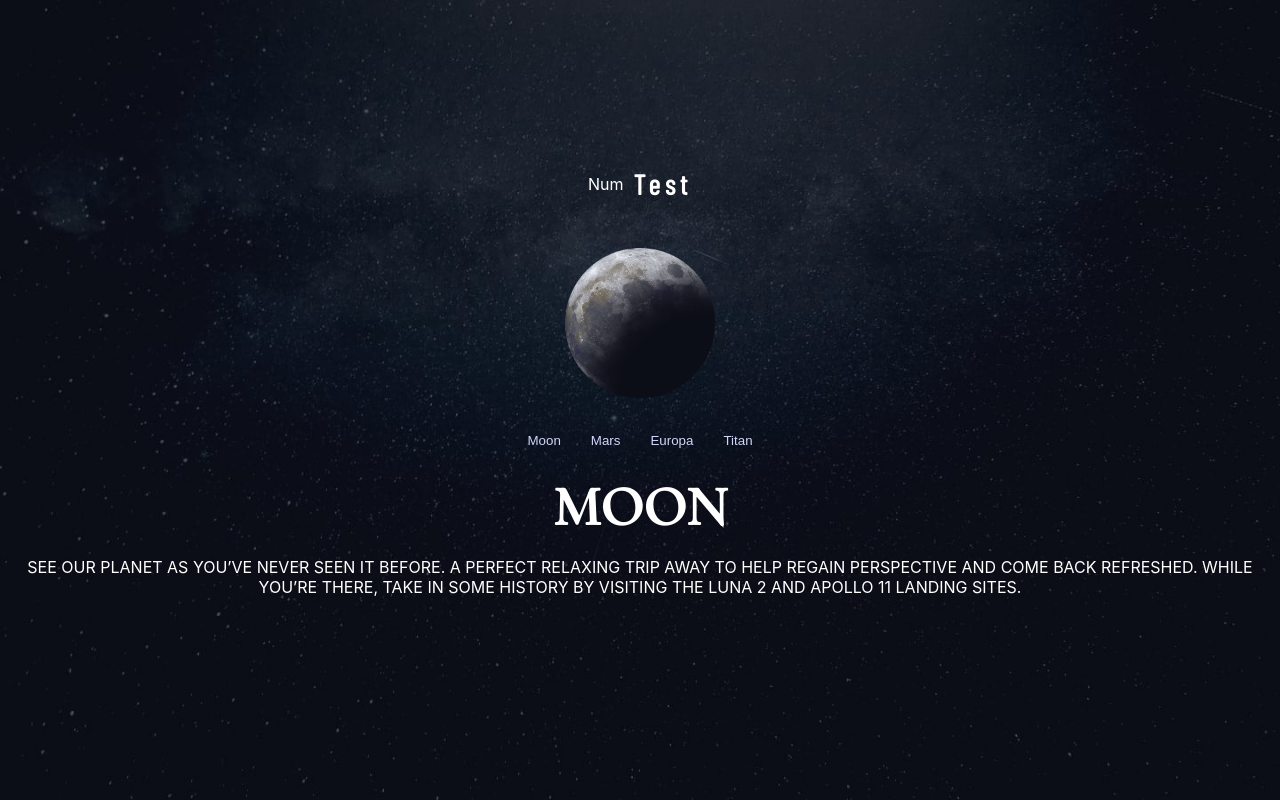
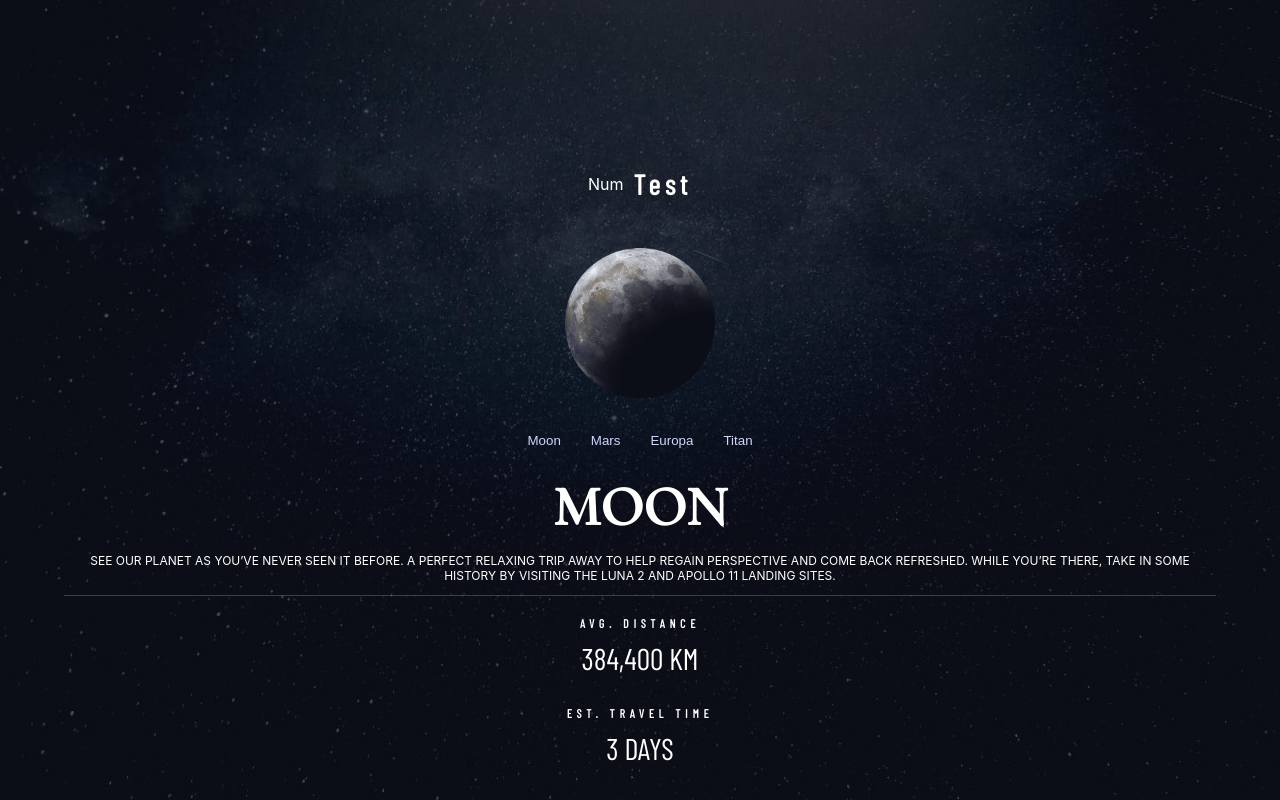
Before and after one commit to Stamwill/space-tourism, a Next.js app: page /destination in a window 1280 px wide. Built offline with nearby package versions, Linux system fonts and the light colour scheme.

Commit message:
[Planets] Add state

```diff
--- a/src/blocks/Planets/Planets.js
+++ b/src/blocks/Planets/Planets.js
@@ -1,6 +1,5 @@
 import * as React from 'react'
 import PropTypes from 'prop-types'
-import Link from 'next/link'
 import classes from './Planets.module.css'
 
 const Planets = React.forwardRef(function Planets(props, ref) {
@@ -8,6 +7,8 @@ const Planets = React.forwardRef(function Planets(props, ref) {
   const [currentImg, setCurrentImg] = React.useState(api[0].images.img)
   const [currentMoon, setCurrentMoon] = React.useState('moon')
   const [currentDescription, setCurrentDescription] = React.useState(api[0].description)
+  const [currentDistance, setCurrentDistance] = React.useState(api[0].distance)
+  const [currentTravel, setCurrentTravel] = React.useState(api[0].travel)
 
   return (
     <div className={classes.root} ref={ref} {...other}>
@@ -22,7 +23,13 @@ const Planets = React.forwardRef(function Planets(props, ref) {
                 onClick={() =>
                   setCurrentMoon(
                     moon.name,
-                    setCurrentDescription(moon.description, setCurrentImg(moon.images.img)),
+                    setCurrentDescription(
+                      moon.description,
+                      setCurrentImg(
+                        moon.images.img,
+                        setCurrentDistance(moon.distance, setCurrentTravel(moon.travel)),
+                      ),
+                    ),
                   )
                 }
               >
@@ -31,8 +38,18 @@ const Planets = React.forwardRef(function Planets(props, ref) {
             </div>
           ))}
         </div>
-        <h3>{currentMoon}</h3>
-        <p>{currentDescription}</p>
+        <div className={classes.textContainer}>
+          <h3>{currentMoon}</h3>
+          <p className={classes.description}>{currentDescription}</p>
+          <div className={classes.line} />
+        </div>
+
+        <div className={classes.test}>
+          <h5 className={classes.distanceHeader}>AVG. DISTANCE</h5>
+          <p className={classes.distance}>{currentDistance}</p>
+          <h5 className={classes.distanceHeader}>EST. TRAVEL TIME</h5>
+          <p className={classes.distance}>{currentTravel}</p>
+        </div>
       </div>
     </div>
   )
--- a/src/blocks/Planets/Planets.module.css
+++ b/src/blocks/Planets/Planets.module.css
@@ -33,3 +33,37 @@
   text-decoration: none;
   color: var(--lilac-color);
 }
+
+.textContainer {
+  width: 90%;
+  text-align: center;
+  margin: 0 auto;
+}
+
+.description {
+  font-size: 12px;
+}
+
+.line {
+  display: block;
+  position: relative;
+  height: 1px;
+  background-color: white;
+  opacity: 0.2;
+}
+
+.test {
+  margin-top: 20px;
+}
+
+.distanceHeader {
+  margin: 0;
+  margin-bottom: 10px;
+  font-size: 12px;
+}
+
+.distance {
+  margin-top: 0;
+  font-size: 30px;
+  font-family: var(--barlow-font);
+}
```
